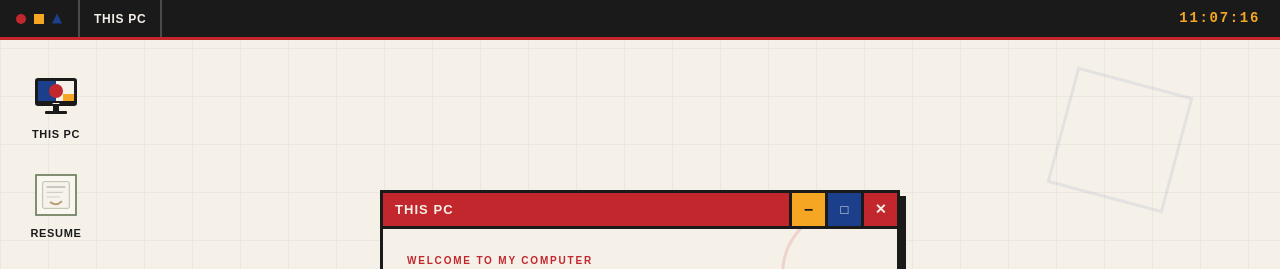
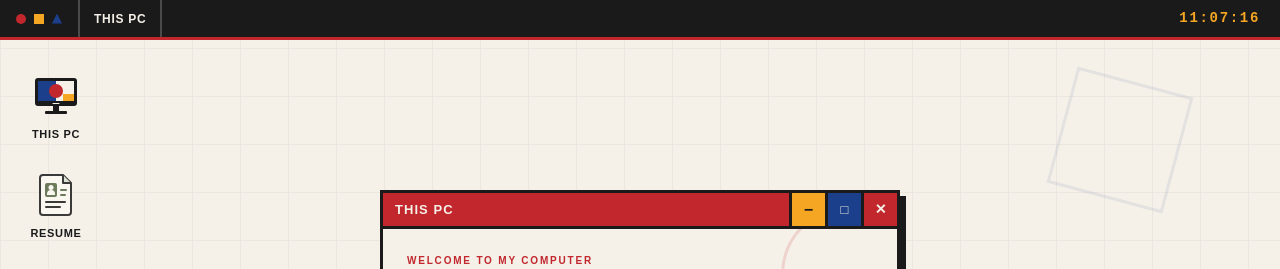
Before and after one commit to angrybayblade/computer, a Next.js app: page / in a window 1280 px wide. Shown: the top 269 px of the page. Built offline with nearby package versions, Linux system fonts and the light colour scheme; a web font is replaced by a local one; what fast-average-color would draw is missing.

Commit message:
Redesign Resume desktop icon

```diff
--- a/app/components/apps/resume/index.tsx
+++ b/app/components/apps/resume/index.tsx
@@ -188,27 +188,20 @@ export function ResumeApp() {
 
 function ResumeIcon() {
   return (
-    <svg viewBox="0 0 36 36" width="100%" height="100%" aria-hidden>
-      <rect
-        x="3"
-        y="3"
-        width="30"
-        height="30"
+    <svg viewBox="0 0 48 48" width="100%" height="100%" aria-hidden="true">
+      <path
+        d="M11 4h20l8 8v29a3 3 0 0 1-3 3H11a3 3 0 0 1-3-3V7a3 3 0 0 1 3-3Z"
         fill="#FAF7F0"
-        stroke="#6B7B5C"
-        strokeWidth="1.25"
+        stroke="#3A3A38"
+        strokeWidth="2"
+        strokeLinejoin="round"
       />
-      <rect x="8" y="8" width="20" height="20" rx="1" fill="#F5F0E6" stroke="#6B7B5C" strokeWidth="0.75" opacity="0.45" />
-      <line x1="11" y1="12" x2="25" y2="12" stroke="#3A3A38" strokeWidth="1" opacity="0.35" />
-      <line x1="11" y1="16" x2="23" y2="16" stroke="#3A3A38" strokeWidth="0.75" opacity="0.25" />
-      <line x1="11" y1="19.5" x2="21" y2="19.5" stroke="#3A3A38" strokeWidth="0.75" opacity="0.2" />
-      <path
-        d="M14 23.5 Q18 26.5 22 23"
-        fill="none"
-        stroke="#B8A078"
-        strokeWidth="1.5"
-        strokeLinecap="round"
-      />
+      <path d="M31 4v8h8" fill="#DCE1D5" stroke="#3A3A38" strokeWidth="2" strokeLinejoin="round" />
+      <rect x="13" y="12" width="12" height="14" rx="2" fill="#6B7B5C" />
+      <circle cx="19" cy="16.5" r="2.5" fill="#FAF7F0" />
+      <path d="M15 24v-1a4 4 0 0 1 8 0v1Z" fill="#FAF7F0" />
+      <path d="M29 19h5M29 24h4" stroke="#6B7B5C" strokeWidth="2" strokeLinecap="round" />
+      <path d="M14 31h19M14 36h14" stroke="#3A3A38" strokeWidth="2" strokeLinecap="round" />
     </svg>
   );
 }
```
